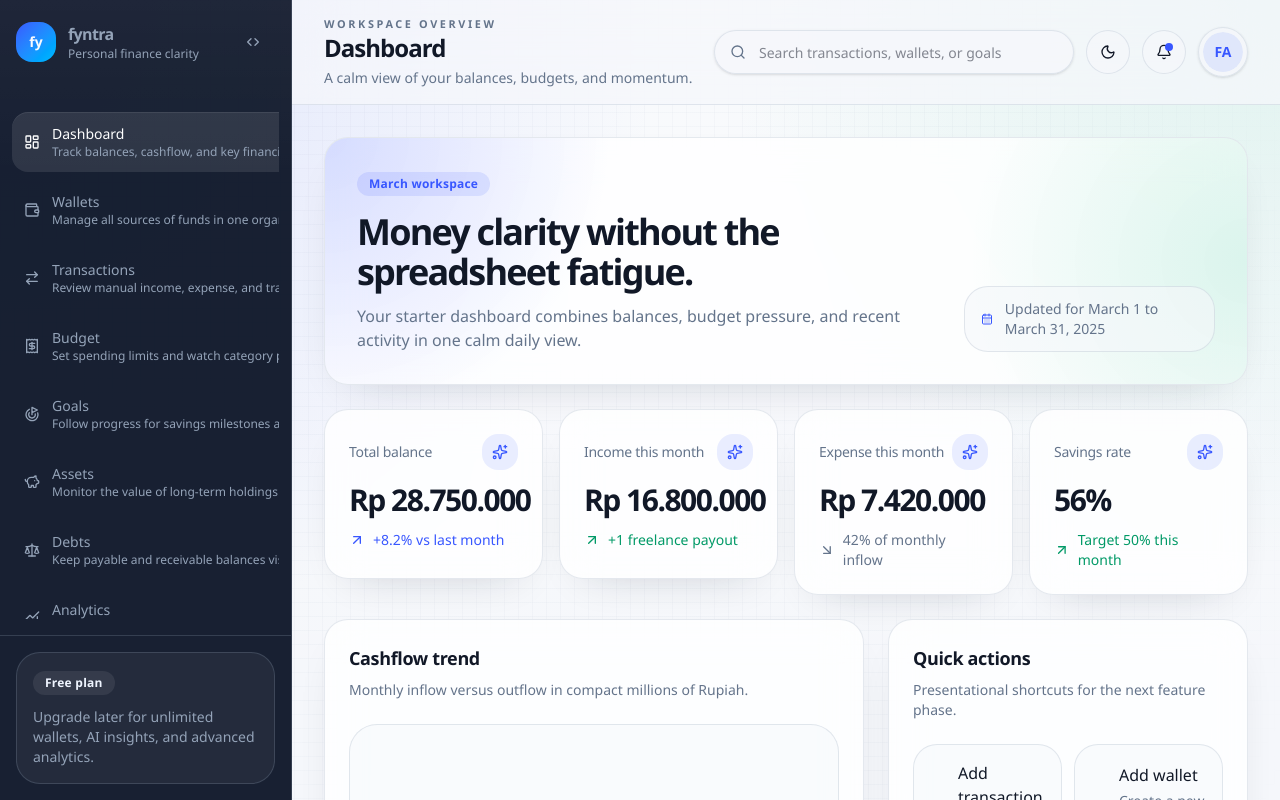
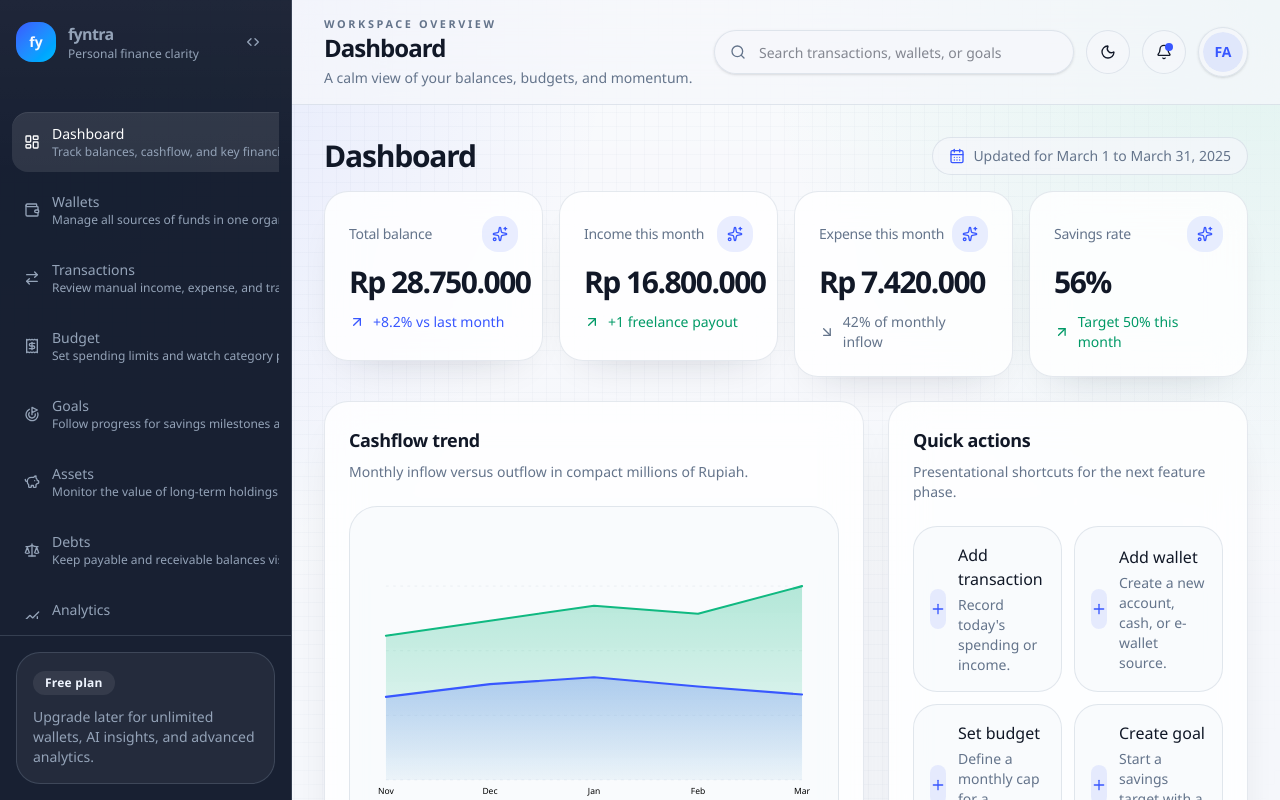
Before and after one commit to Faizax26/Fyntra, a Next.js app: page /app/dashboard in a window 1280 px wide. Shown: the top 800 px of the page. Built offline with nearby package versions, Linux system fonts and the light colour scheme.

Commit message:
Reorder dashboard rows

```diff
--- a/src/app/(app)/app/dashboard/page.tsx
+++ b/src/app/(app)/app/dashboard/page.tsx
@@ -10,11 +10,13 @@ import { dashboardSnapshot } from "@/lib/mock-data";
 export default function DashboardPage() {
   return (
     <div className="grid gap-6">
-      <DashboardHeader />
-      <section className="grid gap-4 md:grid-cols-2 xl:grid-cols-4">
-        {dashboardSnapshot.metrics.map((metric, index) => (
-          <MetricCard key={metric.label} metric={metric} index={index} />
-        ))}
+      <section className="grid gap-4">
+        <DashboardHeader />
+        <div className="grid gap-4 md:grid-cols-2 xl:grid-cols-4">
+          {dashboardSnapshot.metrics.map((metric, index) => (
+            <MetricCard key={metric.label} metric={metric} index={index} />
+          ))}
+        </div>
       </section>
       <section className="grid gap-6 xl:grid-cols-[1.5fr_1fr]">
         <CashflowChart data={dashboardSnapshot.cashflow} />
--- a/src/components/dashboard/dashboard-header.tsx
+++ b/src/components/dashboard/dashboard-header.tsx
@@ -1,29 +1,15 @@
 import { CalendarDays } from "lucide-react";
-
-import { Badge } from "@/components/ui/badge";
-import { Card, CardContent } from "@/components/ui/card";
 
 export function DashboardHeader() {
   return (
-    <Card className="overflow-hidden">
-      <CardContent className="relative p-6 sm:p-8">
-        <div className="absolute inset-0 bg-[radial-gradient(circle_at_top_left,rgba(56,87,255,0.2),transparent_30%),radial-gradient(circle_at_right,rgba(16,185,129,0.14),transparent_30%)]" />
-        <div className="relative flex flex-col gap-5 lg:flex-row lg:items-end lg:justify-between">
-          <div className="max-w-2xl">
-            <Badge className="bg-primary/12 text-primary">March workspace</Badge>
-            <h2 className="mt-4 text-3xl font-semibold tracking-[-0.05em] sm:text-4xl">
-              Money clarity without the spreadsheet fatigue.
-            </h2>
-            <p className="mt-3 text-base text-muted-foreground">
-              Your starter dashboard combines balances, budget pressure, and recent activity in one calm daily view.
-            </p>
-          </div>
-          <div className="flex items-center gap-3 rounded-3xl border bg-background/60 px-4 py-3 text-sm text-muted-foreground">
-            <CalendarDays className="size-4 text-primary" />
-            Updated for March 1 to March 31, 2025
-          </div>
-        </div>
-      </CardContent>
-    </Card>
+    <div className="flex flex-col gap-3 sm:flex-row sm:items-center sm:justify-between">
+      <div>
+        <h2 className="text-2xl font-semibold tracking-[-0.04em] sm:text-3xl">Dashboard</h2>
+      </div>
+      <div className="inline-flex items-center gap-2 rounded-full border bg-background/70 px-4 py-2 text-sm text-muted-foreground">
+        <CalendarDays className="size-4 text-primary" />
+        Updated for March 1 to March 31, 2025
+      </div>
+    </div>
   );
 }
```
